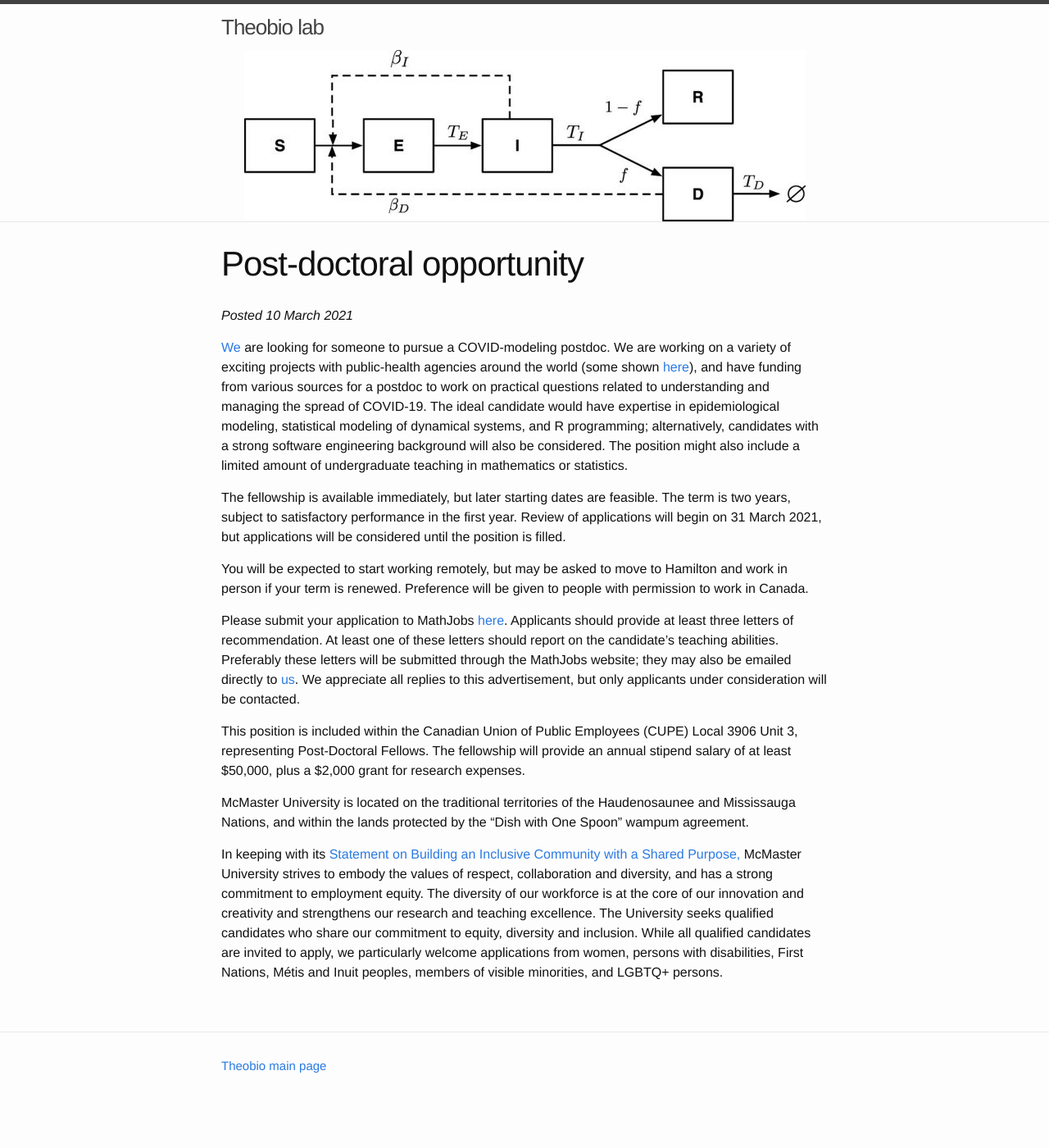
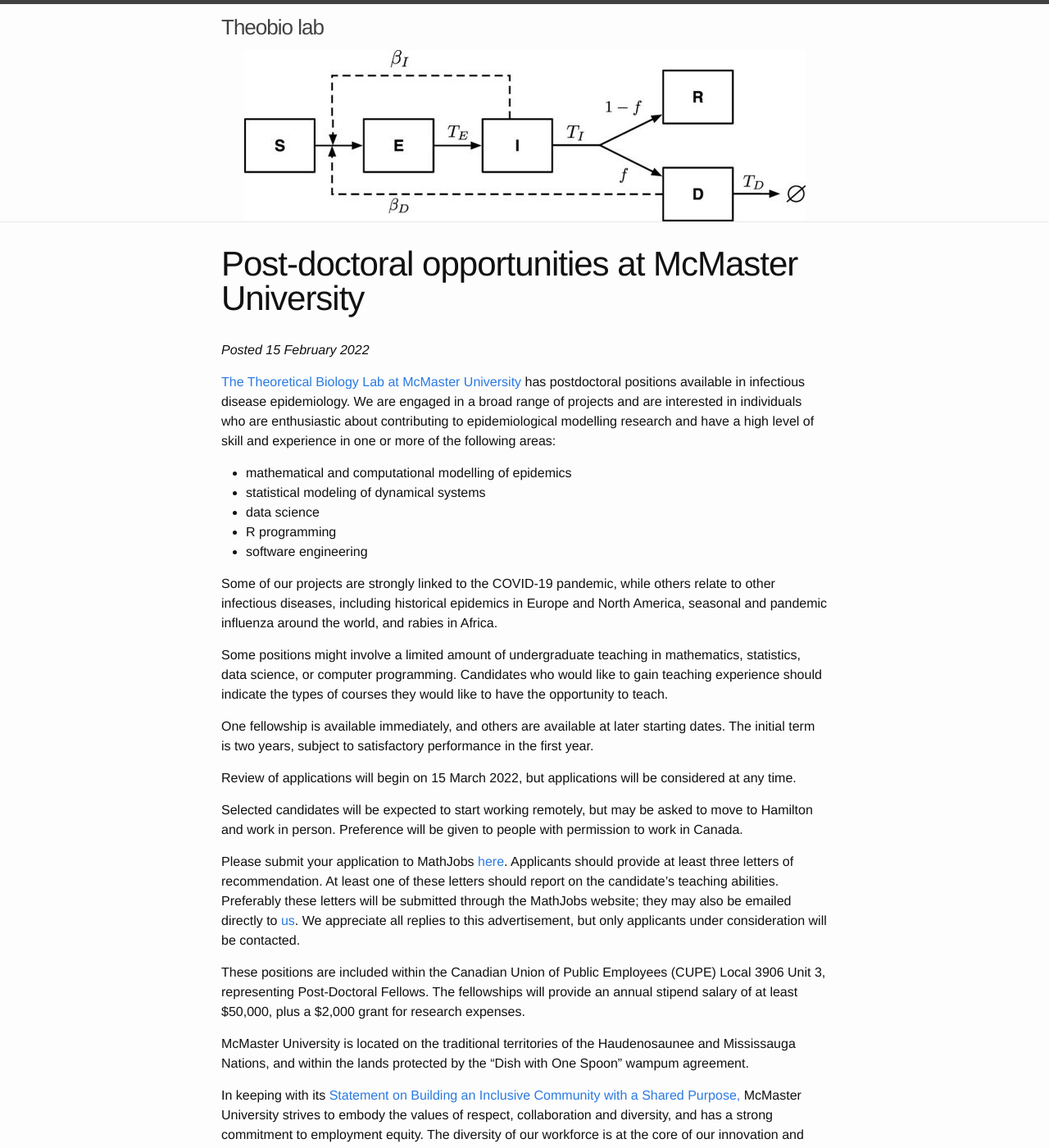
Before and after one commit to mac-theobio/mac-theobio.github.io, a Jekyll site: the page built from postdoc.md, in a window 1280 px wide and 1400 px high. Shown: the whole window at 82% size. Built offline with Jekyll 4.4.1, drawn with Linux system fonts in a browser that asks for light colours.

Commit message:
postdoc ad 2022

```diff
--- a/postdoc.md
+++ b/postdoc.md
@@ -1,15 +1,27 @@
 ---
 layout: page
-title: Post-doctoral opportunity
+title: Post-doctoral opportunities at McMaster University
 ---
 
-_Posted 10 March 2021_
+_Posted 15 February 2022_
 
-[We](https://mac-theobio.github.io/index.html) are looking for someone to pursue a COVID-modeling postdoc. We are working on a variety of exciting projects with public-health agencies around the world (some shown [here](https://mac-theobio.github.io/covid-19/)), and have funding from various sources for a postdoc to work on practical questions related to understanding and managing the spread of COVID-19. The ideal candidate would have expertise in epidemiological modeling, statistical modeling of dynamical systems, and R programming; alternatively, candidates with a strong software engineering background will also be considered. The position might also include a limited amount of undergraduate teaching in mathematics or statistics.
+[The Theoretical Biology Lab at McMaster University](https://mac-theobio.github.io/index.html) has postdoctoral positions available in infectious disease epidemiology.  We are engaged in a broad range of projects and are interested in individuals who are enthusiastic about contributing to epidemiological modelling research and have a high level of skill and experience in one or more of the following areas:
 
-The fellowship is available immediately, but later starting dates are feasible. The term is two years, subject to satisfactory performance in the first year.  Review of applications will begin on 31 March 2021, but applications will be considered until the position is filled.
+- mathematical and computational modelling of epidemics
+- statistical modeling of dynamical systems
+- data science
+- R programming
+- software engineering
 
-You will be expected to start working remotely, but may be asked to move to Hamilton and work in person if your term is renewed. Preference will be given to people with permission to work in Canada.
+Some of our projects are strongly linked to the COVID-19 pandemic, while others relate to other infectious diseases, including historical epidemics in Europe and North America, seasonal and pandemic influenza around the world, and rabies in Africa.
+
+Some positions might involve a limited amount of undergraduate teaching in mathematics, statistics, data science, or computer programming.  Candidates who would like to gain teaching experience should indicate the types of courses they would like to have the opportunity to teach.
+
+One fellowship is available immediately, and others are available at later starting dates.  The initial term is two years, subject to satisfactory performance in the first year.
+
+Review of applications will begin on 15 March 2022, but applications will be considered at any time.
+
+Selected candidates will be expected to start working remotely, but may be asked to move to Hamilton and work in person. Preference will be given to people with permission to work in Canada.
 
 Please submit your application to MathJobs [here](https://www.mathjobs.org/jobs/McMaster). Applicants should provide at least three letters of recommendation. At least one of these letters should report on the candidate's teaching abilities. Preferably these letters will be submitted through the MathJobs website; they may also be emailed directly to [us](mailto:bbolker+covidpostdoc@gmail.com). We appreciate all replies to this advertisement, but only applicants under consideration will be contacted.
 
@@ -18,7 +30,7 @@
 __To apply:__ [send us](mailto:bbolker+covidpostdoc@gmail.com) a cover letter, a CV (including the name of three referees we can contact), and a research statement (of any form, not too long). Send these as PDF attachments.
 -->
 
-This position is included within the Canadian Union of Public Employees (CUPE) Local 3906 Unit 3, representing Post-Doctoral Fellows. The fellowship will provide an annual stipend salary of at least $50,000, plus a $2,000 grant for research expenses.
+These positions are included within the Canadian Union of Public Employees (CUPE) Local 3906 Unit 3, representing Post-Doctoral Fellows. The fellowships will provide an annual stipend salary of at least $50,000, plus a $2,000 grant for research expenses.
 
 McMaster University is located on the traditional territories of the Haudenosaunee and Mississauga Nations, and within the lands protected by the “Dish with One Spoon” wampum agreement.
 
```
Also changed, not shown: postdoc2021.md (added, +25 -0 lines).
